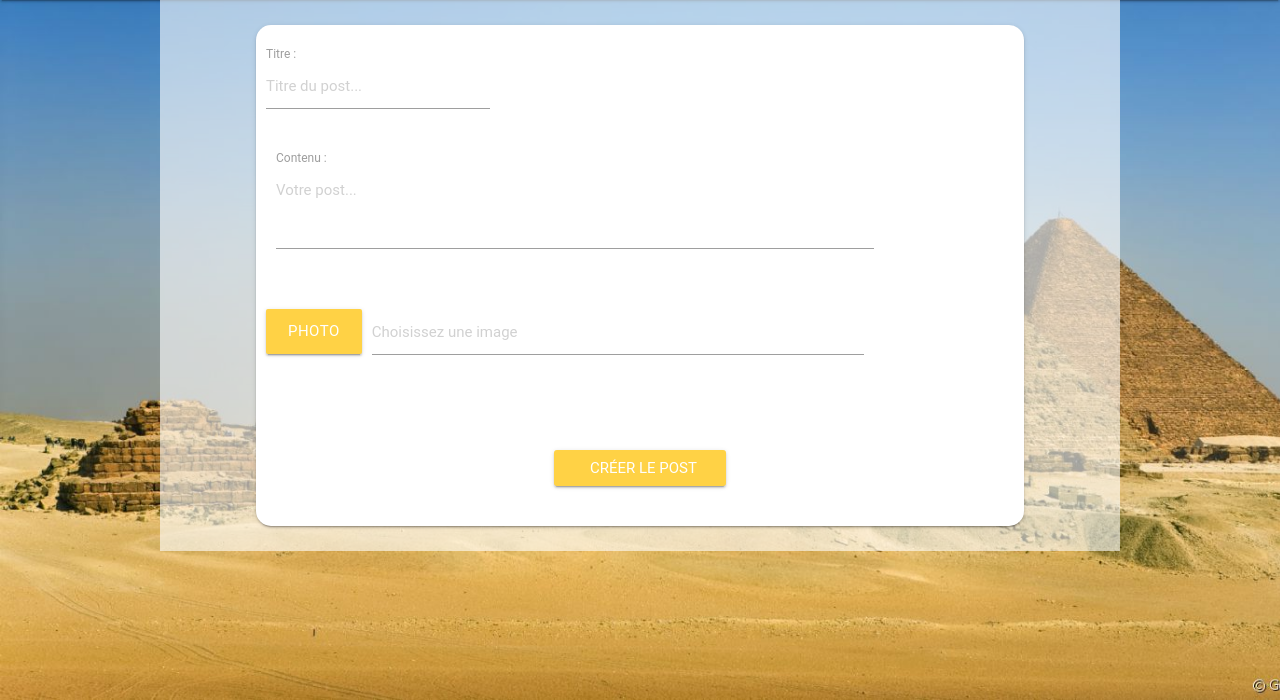
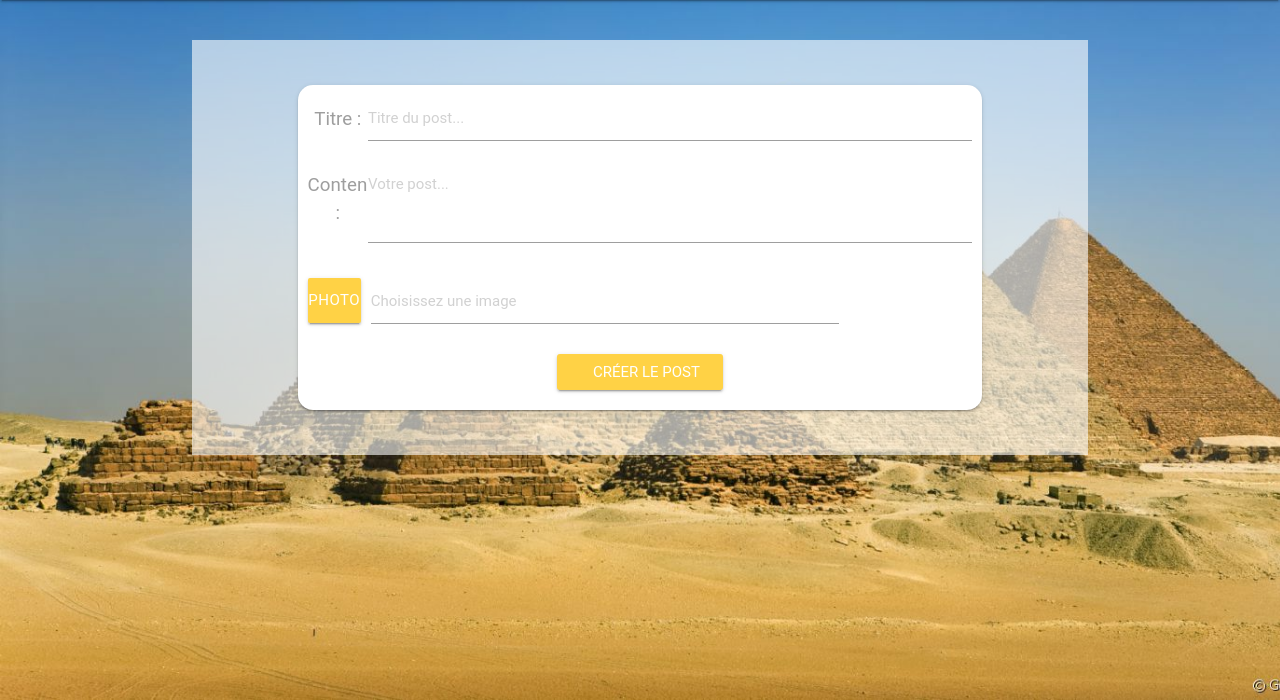
Before and after one commit to Balthov60/ProjetWebS3, a PHP site: template src/Views/edit-post.twig in a window 1280 px wide. Shown: the part 100-800 px from the top of the page. Run offline with PHP 8.4, Linux system fonts and the light colour scheme; the template is opened without the code that fills it, so the values that code supplies are empty; some libraries are stand-ins or nearby versions; some web fonts are replaced.

Commit message:
Clean Code

```diff
--- a/css/style.css
+++ b/css/style.css
@@ -87,6 +87,20 @@ body
     height: 100%;
     width: 75%;
     margin: 0 auto;
+
+    display: flex;
+    flex-wrap: nowrap;
+    flex-direction: column;
+
+    background-color: #FFFFFF99;
+}
+
+.main-page-centered
+{
+    width: 70%;
+    margin: 40px auto;
+
+    padding: 20px;
 
     display: flex;
     flex-wrap: nowrap;
@@ -451,6 +465,22 @@ select
 
 /* Post */
 
+.commentary-edit
+{
+    width: 95%;
+    display: flex;
+    flex-direction: column;
+    align-self: center;
+
+    margin: 25px 0;
+    padding: 10px;
+
+    box-shadow: 0 2px 2px 0 rgba(0,0,0,0.14),0 1px 5px 0 rgba(0,0,0,0.12),0 3px 1px -2px rgba(0,0,0,0.2);
+    border-radius: 15px;
+
+    background: #ffffff;
+}
+
 .post, .commentary
 {
     width: 80%;
@@ -526,8 +556,8 @@ select
 
 .create-post-submit
 {
-    width: 23%;
-    margin: 50px auto 30px;
+    width: 25%;
+    margin: 10px auto;
     background-color: #FFD245;
 }
 
@@ -536,22 +566,20 @@ select
     background-color: #ffe842;
 }
 
-.create-post-title
-{
-}
-
 .label-title
 {
-    width: 30%;
+    width: 10%;
     margin: 10px 0;
+    text-align: center;
 
 }
 
 .label-textarea
 {
-    width: 80%;
-    margin: 10px;
+    width: 10%;
+    margin: 10px 0;
     overflow-y: auto;
+    text-align: center;
 }
 
 .create-post-title, .create-post-textarea
@@ -562,12 +590,11 @@ select
 .input-field
 {
     width: 80%;
-    margin: 25px 0
 }
 
 .input-field .btn
 {
-    width: 16%;
+    width: 10%;
     height: auto;
     padding: 0;
     background-color: #FFD245;
@@ -576,6 +603,16 @@ select
 .input-field .btn:hover
 {
     background-color: #ffe842;
+}
+
+.input-container
+{
+    display: flex;
+    flex-direction: row;
+}
+.input-container label
+{
+    font-size: 1.25em;
 }
 
 /* Commentary */
--- a/src/Controllers/PostController.php
+++ b/src/Controllers/PostController.php
@@ -78,7 +78,7 @@ class PostController
             $pictureName = $request->get("picture_name");
         }
 
-        $idPost = ($request->get("idPost") != "") ? $request->get("idPost") : null;
+        $idPost = ($request->get("postID") != "") ? $request->get("postID") : null;
 
         $sqlServices->addEntity(new Post($idPost, $request->get("title"), $request->get("content"),
                                          DateUtils::getFormattedCurrentDate(), $pictureName));
--- a/src/Views/edit-commentary.twig
+++ b/src/Views/edit-commentary.twig
@@ -1,7 +1,7 @@
 {% extends 'layout.twig' %}
 {% block body %}
-    <div class="main-page">
-        <div class="commentary">
+    <div class="main-page-centered">
+        <div class="commentary-edit">
             <div class="commentary-header">
                 Posté le {{ commentary.getPostDate() }} par {{ commentary.getPseudo() }}
             </div>
--- a/src/Views/edit-post.twig
+++ b/src/Views/edit-post.twig
@@ -1,16 +1,18 @@
 {% extends 'layout.twig' %}
 {% block body %}
-    <div class="main-page">
+    <div class="main-page-centered">
         <form action="{{ app.url_generator.generate("savePost") }}" method="post" class="post" enctype="multipart/form-data">
             <input name="postID" title="postID" type="number" value="{{ post.getIDPost() }}" hidden>
-            <label class="label-title">
-                Titre : <input class="create-post-title" name="title" type="text" placeholder="Titre du post..."
-                               value="{{ post.getTitle() }}" required>
-            </label>
-            <label class="label-textarea">
-                Contenu : <textarea class="create-post-textarea materialize-textarea" name="content" title="content"
-                                    rows="4" placeholder="Votre post..." required >{{ post.getContent() }}</textarea>
-            </label>
+            <div class="input-container">
+                <label class="label-title">Titre : </label>
+                <input class="create-post-title" name="title" type="text" placeholder="Titre du post..."
+                                                                          value="{{ post.getTitle() }}" required>
+            </div>
+            <div class="input-container">
+                <label class="label-textarea">Contenu : </label>
+                <textarea class="create-post-textarea materialize-textarea" name="content" title="content"
+                          placeholder="Votre post..." required >{{ post.getContent() }}</textarea>
+            </div>
             <div class="file-field input-field">
                 <div class="btn">
                     <span>Photo</span>
```
Also changed, not shown: src/Views/HomePageComponents/about-section.twig (+7 -7 lines), res/images/5a5e233b8b46420170218_091627.jpg (added).
